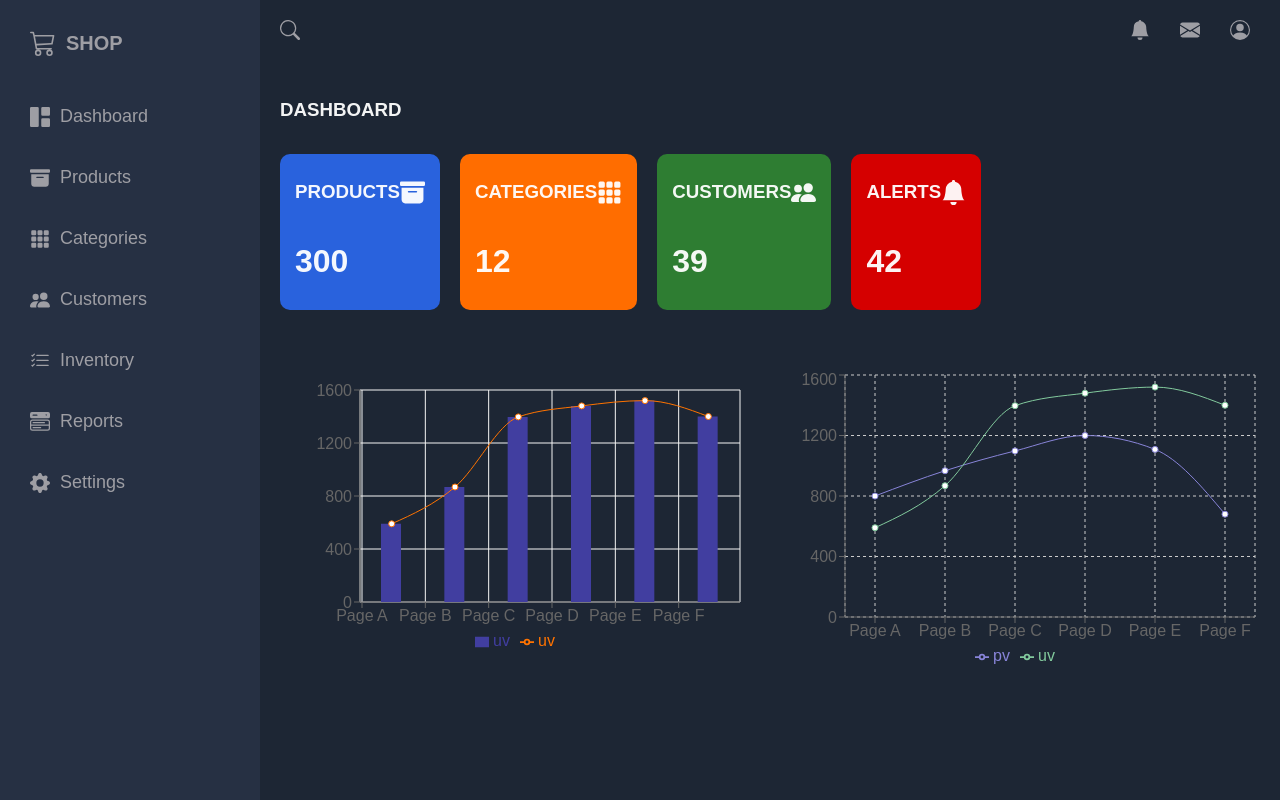
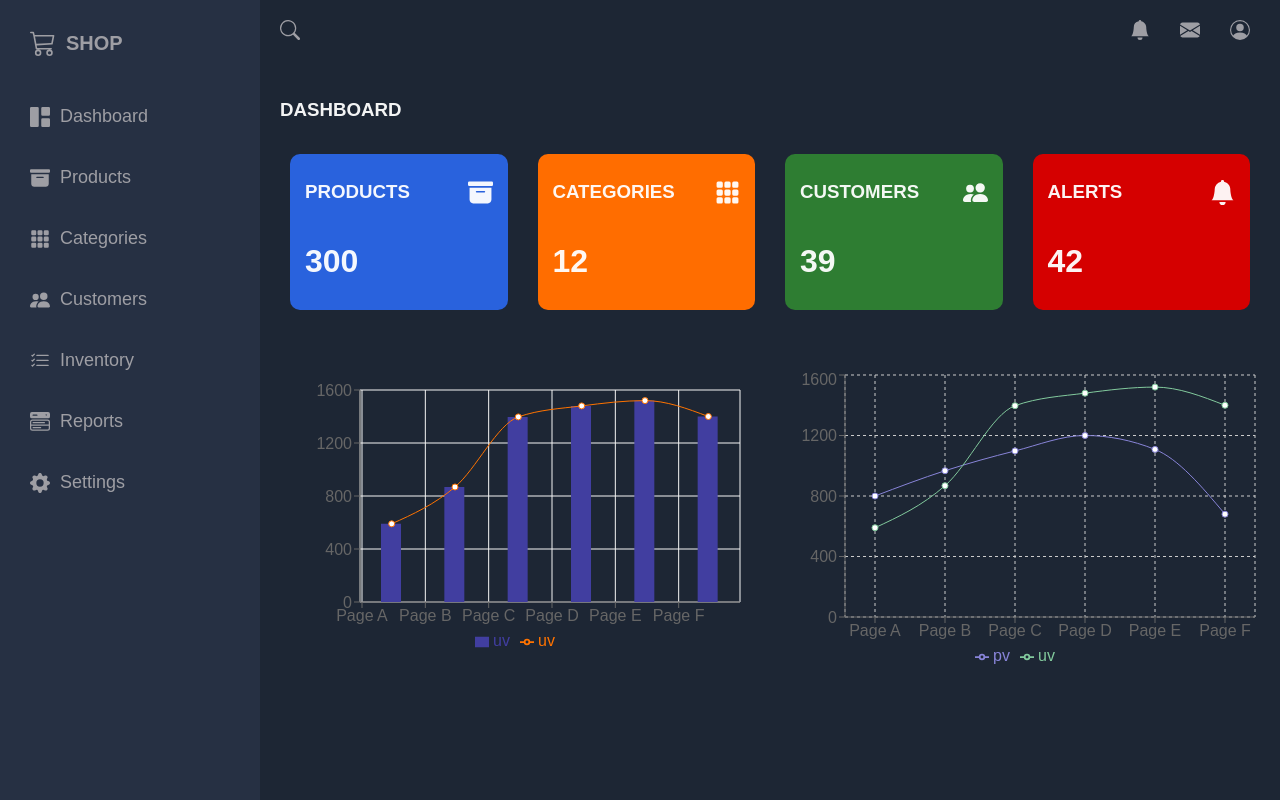
Before and after one commit to msdhinesh45/admin-dashboard, a React (Create React App) app in the folder admin-dashboard/: page / in a window 1280 px wide. Built offline with nearby package versions, Linux system fonts and the light colour scheme.

Commit message:
Dashboard Card Section Updated

```diff
--- a/admin-dashboard/src/App.css
+++ b/admin-dashboard/src/App.css
@@ -138,8 +138,8 @@ body {
 .main-cards{
   display: flex;
   grid-template-columns: 1fr 1fr 1fr 1fr;
-  gap: 20px;
-  margin: 15px 0;
+  gap: 30px;
+  margin: 15px 10px;
 }
 
 .card{
@@ -147,6 +147,7 @@ body {
   flex-direction: column;
   justify-content: space-between;
   padding: 8px 15px;
+  width: 250px;
   border-radius: 10px;
 }
 
@@ -174,6 +175,8 @@ body {
   font-size: 25px;
 }
 
+/* Charts */
+
 .charts{
   display: grid;
   grid-template-columns: 1fr 1fr;
@@ -181,7 +184,3 @@ body {
   margin-top: 60px;
   height: 300px;
 }
-
-
-
-/* Charts */
```
